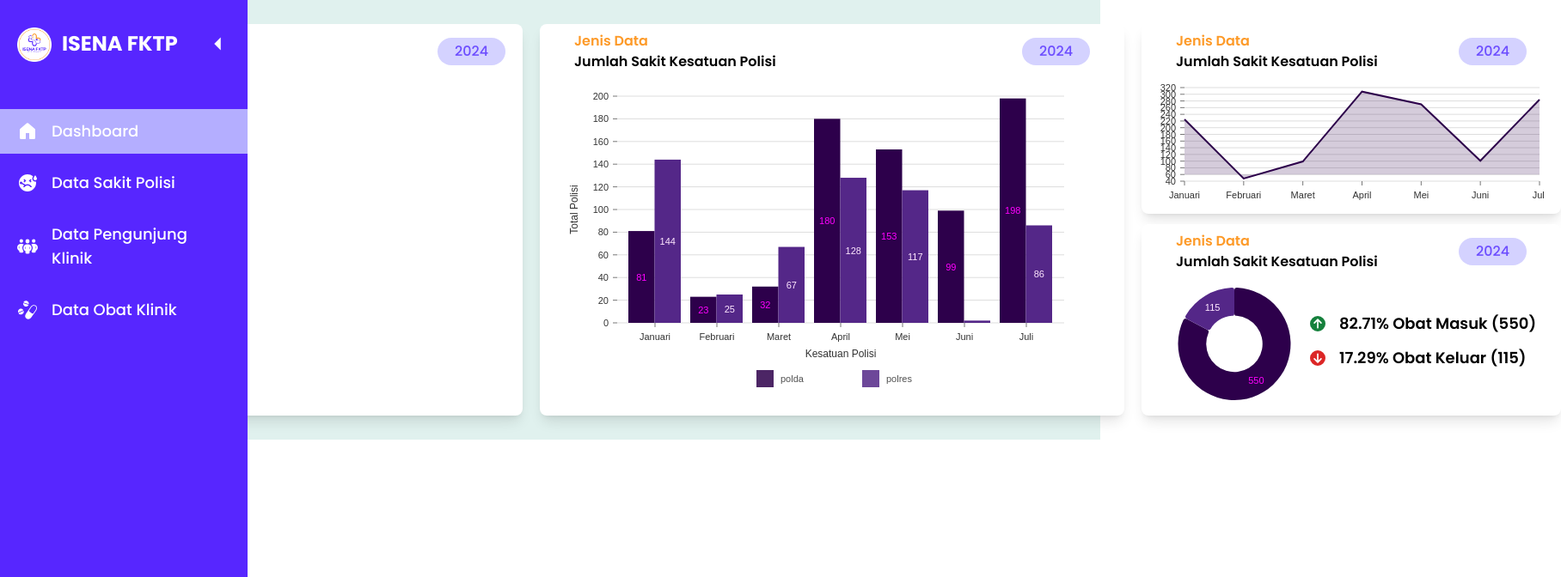
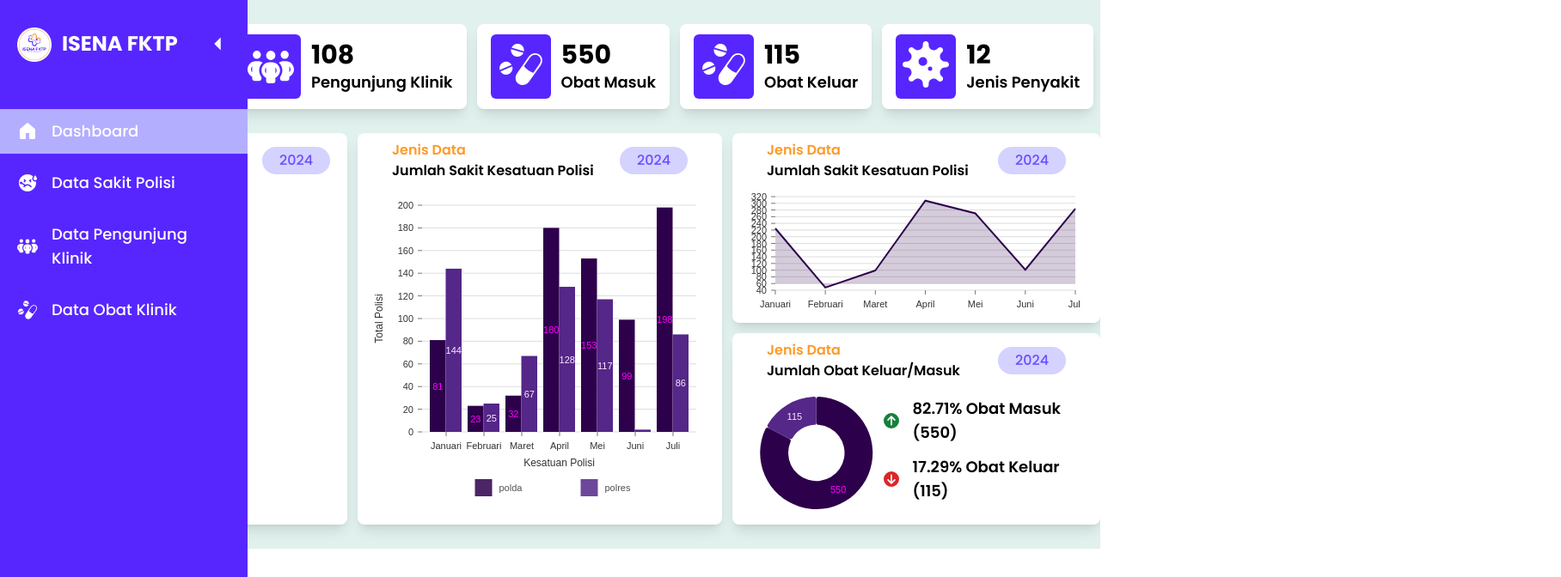
Before and after one commit to ISENA-FKTP/akusehat, a React (Vite) app: page / in a window 1280 px wide. Shown: the top 672 px of the page at 86% size, 1816 px wide, since content can reach past the window. Built offline with nearby package versions, Linux system fonts and the light colour scheme; no server answers.

Commit message:
Statistik Polisi Done

```diff
--- a/src/views/statistik/diagram/BarChart.jsx
+++ b/src/views/statistik/diagram/BarChart.jsx
@@ -7,7 +7,7 @@ const BarChart = () => {
       data={data}
       keys={["polda", "polres"]}
       indexBy="bulan"
-      margin={{ top: 20, right: 50, bottom: 100, left: 70 }}
+      margin={{ top: 20, right: 10, bottom: 100, left: 55 }}
       padding={0.15}
       groupMode="grouped"
       valueScale={{ type: "linear" }}
--- a/src/views/statistik/diagram/PieChart/PieChartPolisi.jsx
+++ b/src/views/statistik/diagram/PieChart/PieChartPolisi.jsx
@@ -40,7 +40,7 @@ const PieChart = () => {
   return (
     <ResponsivePie
       data={data}
-      margin={{ top: 10, right: 160, bottom: 10, left: 25 }}
+      margin={{ top: 10, right: 50, bottom: 20, left: 50 }}
       sortByValue={true}
       cornerRadius={3}
       activeOuterRadiusOffset={8}
@@ -58,18 +58,18 @@ const PieChart = () => {
       }}
       legends={[
         {
-          anchor: "right",
-          direction: "column",
+          anchor: "bottom",
+          direction: "row",
           justify: false,
-          translateX: 100,
-          translateY: 0,
+          translateX: 10,
+          translateY: -25,
           itemsSpacing: 0,
-          itemWidth: 80,
-          itemHeight: 40,
+          itemWidth: 65,
+          itemHeight: 0,
           itemTextColor: "#999",
-          itemDirection: "left-to-right",
+          itemDirection: "top-to-bottom",
           itemOpacity: 1,
-          symbolSize: 20,
+          symbolSize: 18,
           symbolShape: "circle",
           effects: [
             {
--- a/src/views/statistik/index.jsx
+++ b/src/views/statistik/index.jsx
@@ -6,6 +6,10 @@ import LineChart from "./diagram/LineChart";
 import { FaCircleArrowUp } from "react-icons/fa6";
 import { FaCircleArrowDown } from "react-icons/fa6";
 import { calculateTotals } from "./model/dataObat";
+import { BsPeopleFill } from "react-icons/bs";
+import { FaPeopleGroup } from "react-icons/fa6";
+import { GiMedicines } from "react-icons/gi";
+import { FaVirus } from "react-icons/fa6";
 
 export default function Statistik() {
   const { totalJumlahObat, totalObatKeluar } = calculateTotals();
@@ -16,26 +20,92 @@ export default function Statistik() {
 
   return (
     <>
-      <div className="flex gap-5 bg-[#E0F1EE] h-full font-primary">
+      <div className="bg-[#E0F1EE] font-primary ">
+        {/* Sidebar */}
         <div className="fixed z-50">
           <Sidebar />
         </div>
-        <div className="py-7 pl-32">
+
+        <div className="container mx-auto pl-5">
+          {/* Informasi */}
+          <div className="flex pt-7 gap-3 place-content-center">
+            {/* Polisi Sakit */}
+            <div className="flex bg-white px-5 py-3 rounded-lg shadow-lg">
+              <div className="text-white bg-primary-600 rounded-md">
+                <BsPeopleFill size={75} className="p-2" />
+              </div>
+              <div className="place-content-center ml-3">
+                <h1 className="text-3xl font-bold">28</h1>
+                <h3 className="font-semibold text-lg">Polisi Sakit</h3>
+              </div>
+            </div>
+
+            {/* Pengunjung Klinik */}
+            <div className="flex bg-white px-4 py-3 rounded-lg shadow-lg">
+              <div className="text-white bg-primary-600 rounded-md place-content-center">
+                <FaPeopleGroup size={70} className="p-2" />
+              </div>
+              <div className="place-content-center ml-3">
+                <h1 className="text-3xl font-bold">108</h1>
+                <h3 className="font-semibold text-lg">Pengunjung Klinik</h3>
+              </div>
+            </div>
+
+            {/* Obat Masuk */}
+            <div className="flex bg-white px-4 py-3 rounded-lg shadow-lg">
+              <div className="text-white bg-primary-600 rounded-md">
+                <GiMedicines size={70} className="p-2" />
+              </div>
+              <div className="place-content-center ml-3">
+                <h1 className="text-3xl font-bold">{totalJumlahObat}</h1>
+                <h3 className="font-semibold text-lg">Obat Masuk</h3>
+              </div>
+            </div>
+
+            {/* Obat Keluar */}
+            <div className="flex bg-white px-4 py-3 rounded-lg shadow-lg">
+              <div className="text-white bg-primary-600 rounded-md">
+                <GiMedicines size={70} className="p-2" />
+              </div>
+              <div className="place-content-center ml-3">
+                <h1 className="text-3xl font-bold">{totalObatKeluar}</h1>
+                <h3 className="font-semibold text-lg">Obat Keluar</h3>
+              </div>
+            </div>
+
+            {/* Jenis Penyakit */}
+            <div className="flex bg-white px-4 py-3 rounded-lg shadow-lg">
+              <div className="text-white bg-primary-600 rounded-md">
+                <FaVirus size={70} className="p-2" />
+              </div>
+              <div className="place-content-center ml-3">
+                <h1 className="text-3xl font-bold">12</h1>
+                <h3 className="font-semibold text-lg">Jenis Penyakit</h3>
+              </div>
+            </div>
+          </div>
+
+          {/* Statistik */}
+          <div className="flex gap-3 place-content-center">
+            {/* Pie Chart Polisi */}
+            <div className="py-7">
               <div className="shadow-lg py-2 rounded-lg bg-white">
-            <div className="flex place-content-between px-5">
+                <div className="flex place-content-between pl-5">
                   <div className="font-semibold">
                     <h1 className="text-secondary-400">Jenis Data</h1>
                     <h1>Jenis Penyakit</h1>
                   </div>
-              <p className="bg-primary-200 text-primary-500 place-content-center my-2 px-5 rounded-full font-medium">
+                  <p className="bg-primary-200 text-primary-500 place-content-center my-2 px-5 mr-5 rounded-full font-medium">
                     2024
                   </p>
                 </div>
-            <div className="h-96 w-[30rem] mt-2 ">
+                <div className="h-96 w-96 mb-2 ">
                   <PieChartPolisi />
                 </div>
               </div>
             </div>
+
+            {/* Bar Chart */}
             <div className="py-7">
               <div className="shadow-lg py-2 px-5 rounded-lg bg-white">
                 <div className="flex place-content-between px-5">
@@ -47,11 +117,13 @@ export default function Statistik() {
                     2024
                   </p>
                 </div>
-            <div className="h-96 w-[40rem] mt-2 ">
+                <div className="h-96 w-96 mt-2 ">
                   <BarChart />
                 </div>
               </div>
             </div>
+
+            {/* Line Chart */}
             <div className="flex-col">
               <div className="pt-7 pb-3">
                 <div className="shadow-lg py-2 px-5 rounded-lg bg-white">
@@ -64,17 +136,19 @@ export default function Statistik() {
                       2024
                     </p>
                   </div>
-              <div className="h-[149px] w-[28rem] mt-2 ">
+                  <div className="h-[149px] w-96 mt-2 ">
                     <LineChart />
                   </div>
                 </div>
               </div>
+
+              {/* Pie Chaart Apotik */}
               <div className="pb-7">
                 <div className="shadow-lg py-2 px-5 rounded-lg bg-white">
                   <div className="flex place-content-between px-5">
                     <div className="font-semibold">
                       <h1 className="text-secondary-400">Jenis Data</h1>
-                  <h1>Jumlah Sakit Kesatuan Polisi</h1>
+                      <h1>Jumlah Obat Keluar/Masuk</h1>
                     </div>
                     <p className="bg-primary-200 text-primary-500 place-content-center my-2 px-5 rounded-full font-medium">
                       2024
@@ -107,6 +181,8 @@ export default function Statistik() {
               </div>
             </div>
           </div>
+        </div>
+      </div>
     </>
   );
 }
```
Lines whose indentation alone changed are shown as unchanged.
